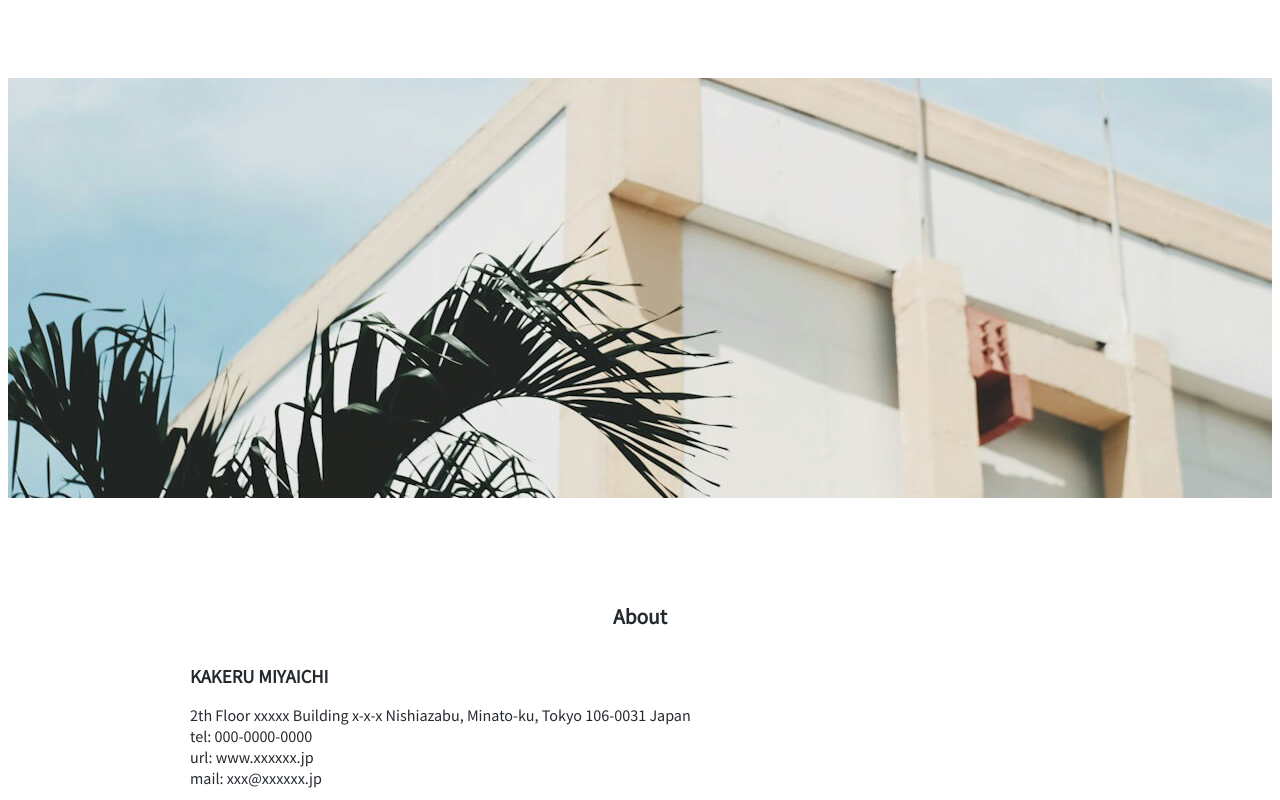
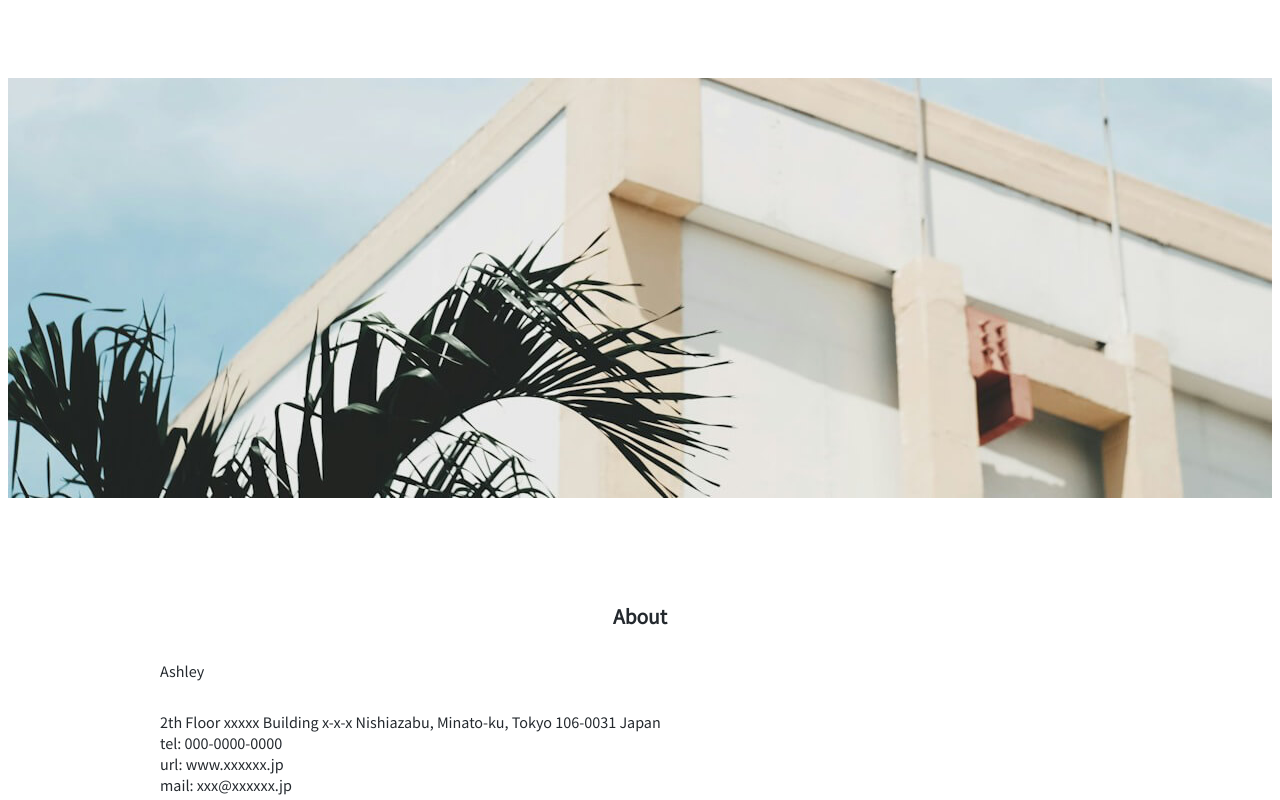
Before and after one commit to risato320higashi/portfolio-site, a plain HTML site: page index.html in a window 1280 px wide. Shown: the part 151-951 px from the top of the page. Drawn offline with Linux system fonts and the light colour scheme; a web font is replaced by a local one.

Commit message:
Aboutセクションの修正

```diff
--- a/index.html
+++ b/index.html
@@ -41,13 +41,13 @@
       <section id="about">
         <h2 class="index-h2">About</h2>
           <div class="profile">
-            <h3>KAKERU MIYAICHI</h3>
-            <p　class="profile-text">
-              2th Floor xxxxx Building x-x-x Nishiazabu, Minato-ku, Tokyo 106-0031 Japan<br>
-              tel: 000-0000-0000<br>
-              url: www.xxxxxx.jp<br>
-              mail: xxx@xxxxxx.jp<br>
-            </p>
+            <ul>
+              <li><div class="name">Ashley</div></li>
+              <li>2th Floor xxxxx Building x-x-x Nishiazabu, Minato-ku, Tokyo 106-0031 Japan</li>
+              <li>tel: 000-0000-0000</li>
+              <li>url: www.xxxxxx.jp</li>
+              <li>mail: xxx@xxxxxx.jp</li>
+            </ul>
             <p　class="profile-text">
               プロフィールテキストテキストテキストテキストテキストテキストテキストテキストテキストスト テキストテキストテキストテキストテキストテキストテキストテキストテキストテキストテキスト テキストテキストテキストテキストテキストテキストテキストテキストテキストテキストテキスト
             </p>
--- a/style.css
+++ b/style.css
@@ -58,8 +58,28 @@ nav img{
 .profile {
   display: flex;
   flex-direction: column;
-  text-align: start;
-  margin: 0 30px;
+  align-items: left;
+  margin-bottom: 50px;
+  text-align: left;
+}
+
+.profile div.name {
+  margin-bottom: 30px;
+}
+
+.profile ul {
+  display: flex;
+  flex-direction: column;
+  list-style: none;
+  padding-left: 0;
+  text-align: left;
+  margin-bottom: 30px;
+}
+
+.profile-text {
+  margin-bottom: 30px;
+  padding-left: 0;
+  text-align: left;
 }
 
 #works {
```
